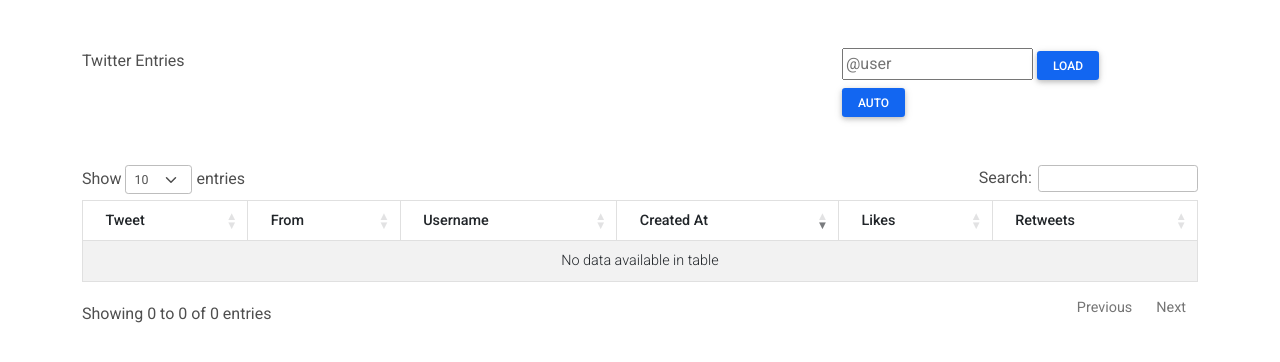
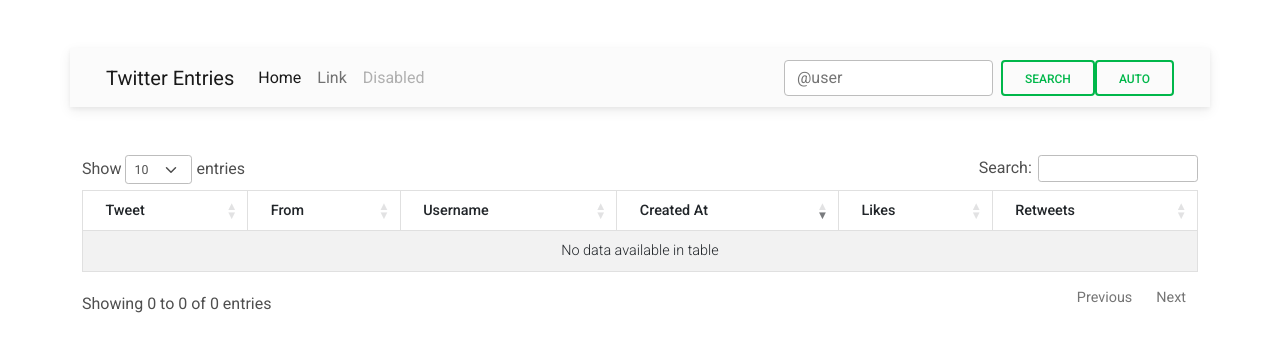
Before and after one commit to DerPauli/py-micro, a Flask app: page / in a window 1280 px wide. Shown: the top 362 px of the page. Run offline with Flask 2, Linux system fonts and the light colour scheme; data that the repository does not hold is empty; some libraries are stand-ins or nearby versions.

Commit message:
tidy frontend

```diff
--- a/app.py
+++ b/app.py
@@ -43,6 +43,9 @@
 def fetch():
     tuser = request.form.get('handle')
     if tuser != None and tuser != '':
+        if tuser[0] == '@':
+            tuser = tuser[1:]
+
         t = c.load_latest_tweets(tuser, ENTRIES_TO_FETCH)
         if t != None:
             bson = m.attach_oids(t)
--- a/template/home.html
+++ b/template/home.html
@@ -39,18 +39,35 @@
 
     <div class="container">
       <div class="row mt-5">
-        <div class="col-8">Twitter Entries</div>
-        <div class="col-4">
-          <form action="/fetch" method="POST">
-            <input name="handle" type="text" placeholder="@user" required>
-            <button type="submit" class="btn btn-sm btn-primary">Load</button>
-          </form>
-          <div class="mt-2">
-            <form action="/auto" method="GET">
-              <button type="submit" class="btn btn-sm btn-primary">Auto</button>
-            </form>
+
+        <nav class="navbar navbar-expand-lg navbar-light bg-light">
+          <div class="container-fluid">
+            <a class="navbar-brand" href="#">Twitter Entries</a>
+            <button class="navbar-toggler" type="button" data-bs-toggle="collapse" data-bs-target="#navbarSupportedContent" aria-controls="navbarSupportedContent" aria-expanded="false" aria-label="Toggle navigation">
+              <span class="navbar-toggler-icon"></span>
+            </button>
+            <div class="collapse navbar-collapse" id="navbarSupportedContent">
+              <ul class="navbar-nav me-auto mb-2 mb-lg-0">
+                <li class="nav-item">
+                  <a class="nav-link active" aria-current="page" href="#">Home</a>
+                </li>
+                <li class="nav-item">
+                  <a class="nav-link" href="#">Link</a>
+                </li>
+                <li class="nav-item">
+                  <a class="nav-link disabled">Disabled</a>
+                </li>
+              </ul>
+              <form class="d-flex" action="/fetch" method="post">
+                <input name="handle" class="form-control me-2" type="search" placeholder="@user" aria-label="Search" required>
+                <button class="btn btn-outline-success" type="submit">Search</button>
+              </form>
+              <form class="d-flex" action="/auto" method="get">
+                <button class="btn btn-outline-success" type="submit">Auto</button>
+              </form>
+            </div>
           </div>
-        </div>
+        </nav>
       </div>
     </div>
     <div class="container mt-5">
```
